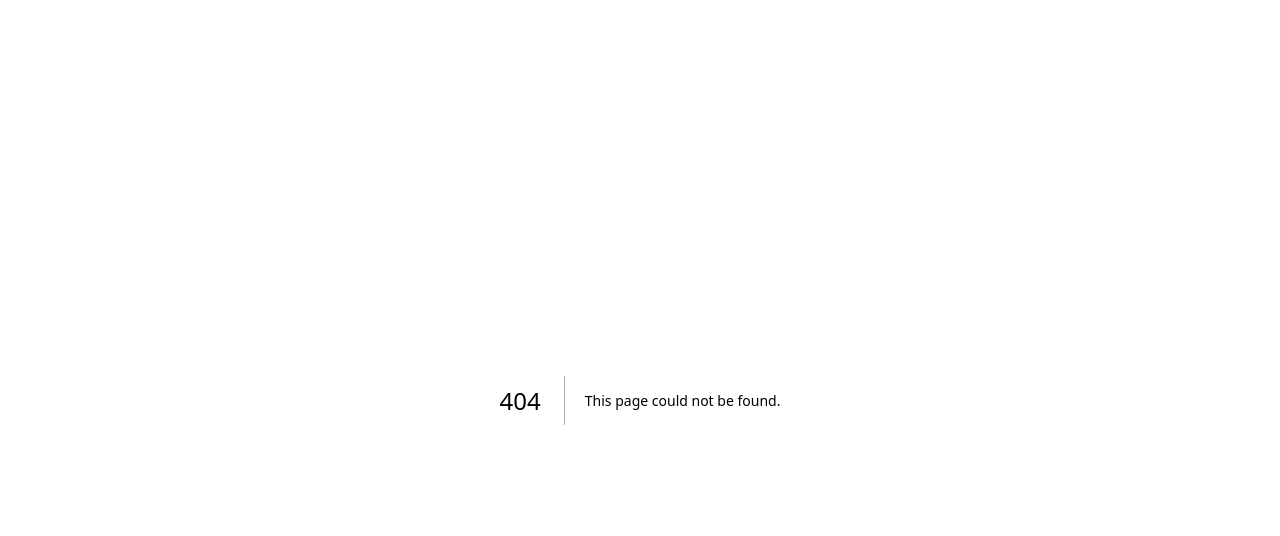
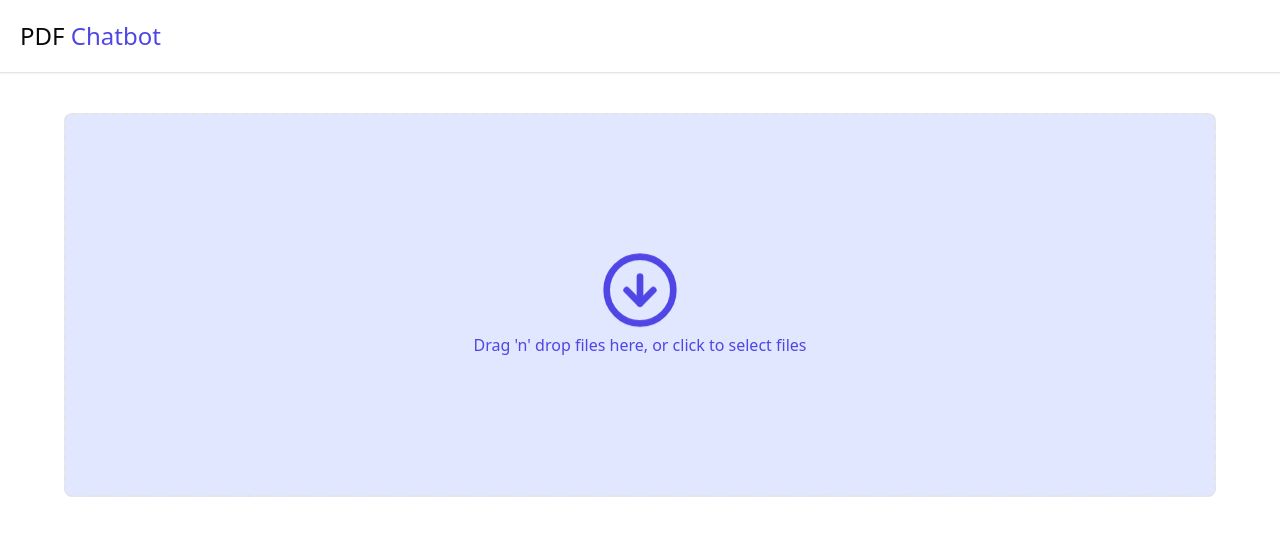
Before and after one commit to levos-snr/pdf-chat, a Next.js app: page /dashboard/upload in a window 1280 px wide. Before the commit this address had no page. Shown: the top 536 px of the page. Built offline with nearby package versions, Linux system fonts and the light colour scheme; no server answers.

Commit message:
feat: add upload page and functionalities,add header for the dashboard

```diff
--- a/app/dashboard/page.tsx
+++ b/app/dashboard/page.tsx
@@ -1,7 +1,14 @@
+import Documents from "@/components/Documents";
+
+export const dynamic = "force-dynamic"
+
 function Dashboard(){
         return (
-                <div>
-                        <h1>Page</h1>
+                <div className="h-full max-w-7xl mx-auto">
+                <h1 className="text-3xl p-5 bg-gray-100 font-extralight text-indigo-600">My Document </h1>
+
+                {/* Documents */}
+                <Documents />
                 </div>
         )
 }
--- /dev/null
+++ b/app/dashboard/upload/page.tsx
@@ -0,0 +1,12 @@
+import FileUploader from "@/components/FileUploader";
+
+function UploadPage(){
+        return(
+            <div>
+                {/* File Uploader */}
+                <FileUploader />
+            </div>
+        )
+}
+
+export default UploadPage;
--- /dev/null
+++ b/components/Documents.tsx
@@ -0,0 +1,14 @@
+import Placeholder from "./PlaceholderDocument";
+
+function Document() {
+  return (
+    <div className="flex  flex-wrap p-5 bg-gray-100 justify-center lg:justify-start rounded-sm gap-5 max-w-7xl mx-auto">
+      {/* Map through the Documents */}
+
+      {/* Placeholder for Document */}
+      <Placeholder />
+    </div>
+  );
+}
+
+export default Document;
--- /dev/null
+++ b/components/FileUploader.tsx
@@ -0,0 +1,46 @@
+'use client'
+import  {useCallback} from 'react'
+
+import {useDropzone} from 'react-dropzone'
+import {
+        CheckCircleIcon,
+        CircleArrowDown,
+        HammerIcon,
+        RocketIcon,
+        SaveIcon
+} from 'lucide-react'
+
+function FileUploader(){
+        const onDrop = useCallback(( acceptedFiles: File[] ) => {
+                console.log(acceptedFiles)
+            // Do something with the files
+          }, [])
+          const {getRootProps, getInputProps, isDragActive,isFocused, isDragAccept} = useDropzone({onDrop})
+        return(
+          <div className='flex flex-col gap-4 items-center max-w-7xl mx-auto'>
+          {/* Loading */}
+                        <div {...getRootProps()}
+                                       className={`p-10 border-2 border-dashed mt-10 w-[90%] text-indigo-600 rounded-lg h-96 flex items-center text-center justify-center ${isFocused || isDragAccept ? 'bg-indigo-300' : 'bg-indigo-100'}`}
+                >
+                      <input {...getInputProps()} />
+                      <div className='flex flex-col items-center justify-center'>
+                      {
+                        isDragActive ? (
+                                <>
+                                <RocketIcon className='h-20 w-20 animate-ping' />
+                                <p>Drop the files here ...</p>
+                                </>
+                                ) :(
+                                        <>
+                                        <CircleArrowDown className='h-20 w-20 animate-bounce' />
+                          <p>Drag 'n' drop files here, or click to select files</p>
+                          </>
+                                )
+                      }
+                      </div>
+                </div>
+          </div>
+        )
+}
+
+export default FileUploader;
--- a/components/Header.tsx
+++ b/components/Header.tsx
@@ -1,12 +1,40 @@
+import { SignedIn, UserButton } from "@clerk/nextjs";
 import Link from "next/link";
+import { Button } from "./ui/button";
+import { FilePlus } from "lucide-react";
 
 function Header() {
   return (
-   <div>
-     <Link href="/dashboard" >
+   <div className="flex justify-between bg-white shadow-sm p-5 border-b">
+     <Link href="/dashboard" className="text-2xl" >
      PDF  <span className="text-indigo-600">Chatbot</span>
+     </Link>
 
+     <SignedIn>
+     <div className="flex items-center space-x-2">
+     <Button asChild variant='link' className="hidden md:flex">
+     <Link
+     href="/dashboard/upgrade" >Pricing
      </Link>
+     </Button>
+
+     <Button asChild variant='outline' className="">
+     <Link
+     href="/dashboard/upgrade" >My Document
+     </Link>
+     </Button>
+
+     <Button asChild variant='outline' className="">
+     <Link
+     href="/dashboard/upload" >
+        <FilePlus size={20} className="mr-2 text-indigo-600" /> Upload
+     </Link>
+     </Button>
+
+     <UserButton />
+     </div>
+
+     </SignedIn>
   </div>
   );
 }
--- /dev/null
+++ b/components/PlaceholderDocument.tsx
@@ -0,0 +1,22 @@
+'use client'
+import { PlusCircleIcon } from "lucide-react";
+import { Button } from "./ui/button";
+import { useRouter } from "next/navigation";
+
+function Placeholder(){
+        const router = useRouter();
+        const handleClick = () => {
+                //check if user is free tier and if they over the file limit,push to upgrade page
+                router.push('/dashboard/upload')
+
+        }
+
+        return(
+                <Button  onClick={handleClick}className="flex flex-col items-center justify-center w-64 h-80 rounded-xl bg-gray-200 drop-shadow-md text-gray-400">
+            <PlusCircleIcon className="h-16 w-16" />
+            <p>Add a Document </p>
+            </Button>
+        )
+}
+
+export default Placeholder;
--- a/package.json
+++ b/package.json
@@ -17,6 +17,7 @@
     "next": "14.2.5",
     "react": "^18",
     "react-dom": "^18",
+    "react-dropzone": "^14.2.3",
     "tailwind-merge": "^2.4.0",
     "tailwindcss-animate": "^1.0.7"
   },
```
Also changed, not shown: 1 other file (tests, documents, lock files or other folders).
